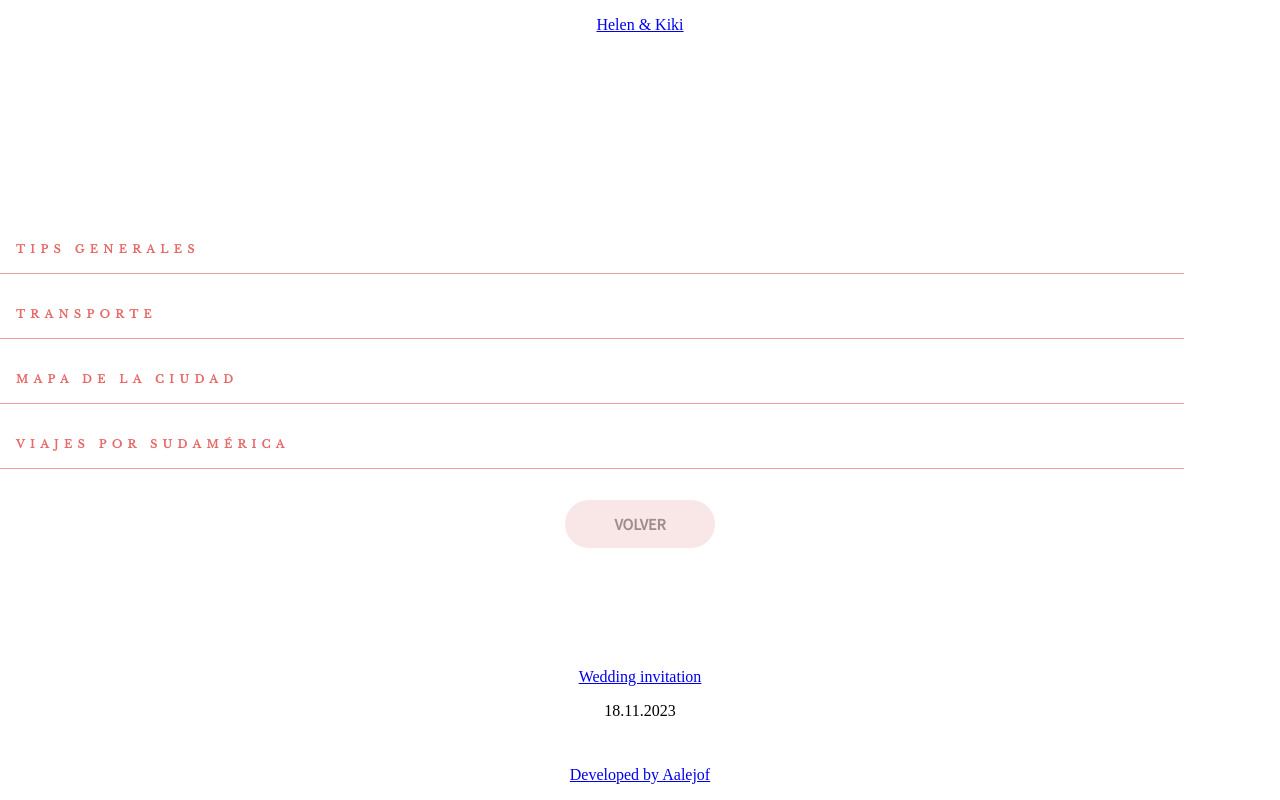
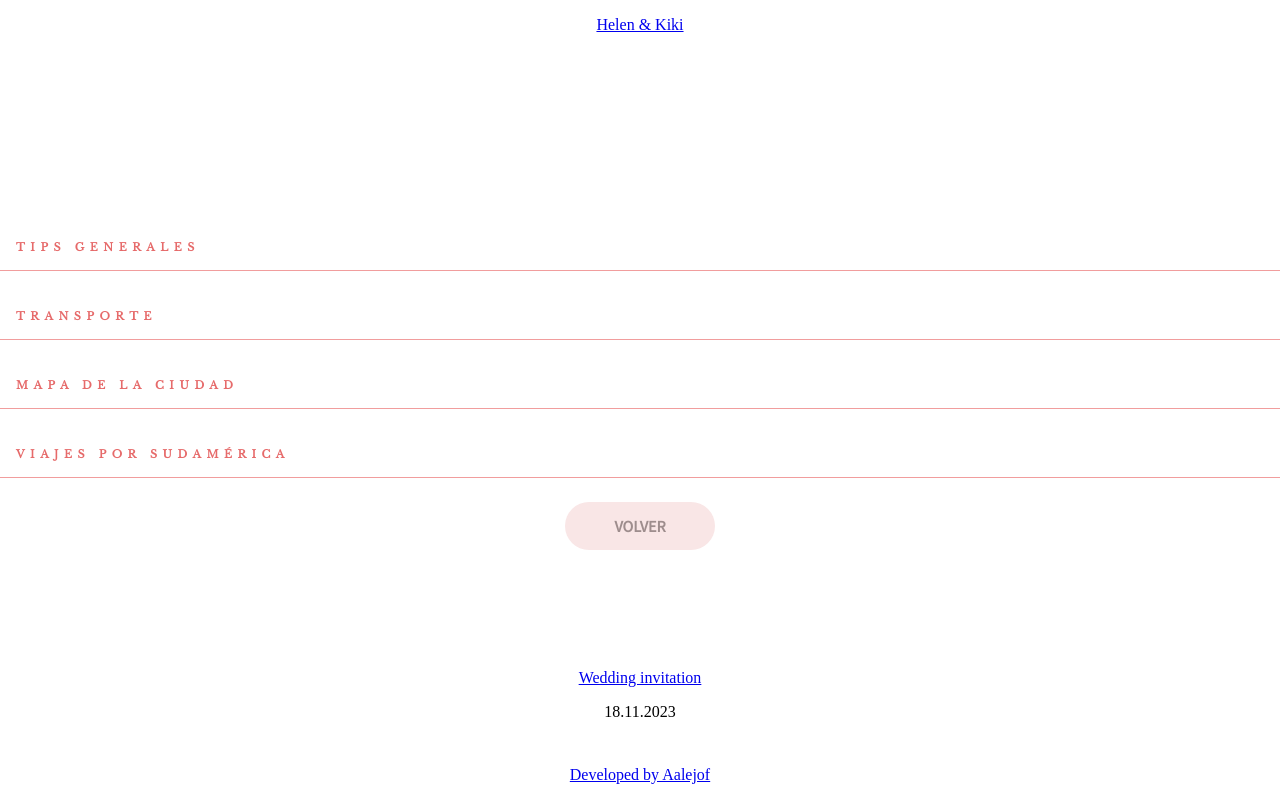
Before and after one commit to AAlejof/HeliKi, a React (Create React App) app in the folder client/: page /tips in a window 1280 px wide. Built offline with nearby package versions, Linux system fonts and the light colour scheme.

Commit message:
add style for not clicked

```diff
--- a/client/src/components/Tips/Tips.module.css
+++ b/client/src/components/Tips/Tips.module.css
@@ -1,5 +1,11 @@
 .sectionsDiv{
     margin-top: 150px;
+}
+
+.tipsDiv {
+    display: flex;
+    flex-direction: row;
+    justify-content: center;
 }
 
 .h3Div {
@@ -7,13 +13,25 @@
 	font-style: normal;
 	font-weight: 700;
 	font-size: 11px;
-	line-height: 16px;
+	/* line-height: 16px; */
 	text-align: left;
 	letter-spacing: 0.5em;
 	color: #e66a6a;
 	border-bottom: 1px solid #f19d9d;
 	padding: 1rem;
-	width: 90vw;
+	width: 93vw;
+}
+
+.faDiv{
+    display: flex;
+    justify-content: flex-start;
+    align-items: center;
+    color: #e66a6a;
+	border-bottom: 1px solid #f19d9d;
+	padding: 1rem;
+	width: 7vw;
+    margin-top: 11px;
+    margin-bottom: 11px;
 }
 
 .smallButton {
```
